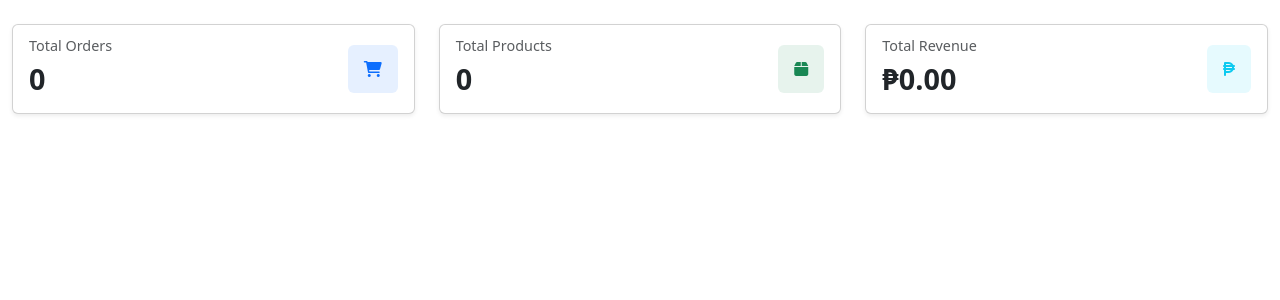
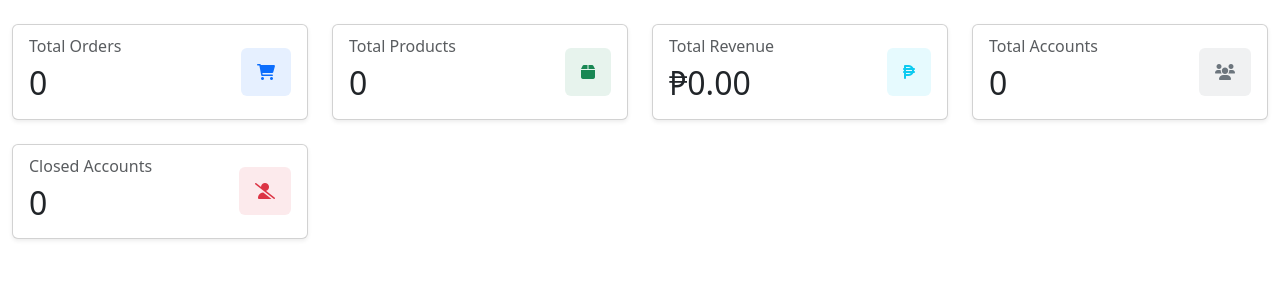
Before and after one commit to ArkyNiel/swabe-apparel, a PHP site: page /dashboard.php in a window 1280 px wide. Shown: the top 300 px of the page. Run offline with PHP 8.4, Linux system fonts and the light colour scheme; some libraries are stand-ins or nearby versions.

Commit message:
seperated css

```diff
--- a/admin-side/links/dashboard.php
+++ b/admin-side/links/dashboard.php
@@ -1,9 +1,10 @@
-<link rel="stylesheet" href="../../assets/bootswatch/css/bootstrap.min.css">
+<link rel="stylesheet" href="./../assets/bootswatch/css/bootstrap.min.css">
+<link rel="stylesheet" href="./../assets/css/dashboard.css">
 
 <div class="container-fluid py-4">
     <div class="row g-4">
         <!-- Total Orders Card -->
-        <div class="col-12 col-md-4">
+        <div class="col-12 col-md-3">
             <div class="card h-100 shadow-sm">
                 <div class="card-body">
                     <div class="d-flex justify-content-between align-items-center">
@@ -20,7 +21,7 @@
         </div>
 
         <!-- Total Products Card -->
-        <div class="col-12 col-md-4">
+        <div class="col-12 col-md-3">
             <div class="card h-100 shadow-sm">
                 <div class="card-body">
                     <div class="d-flex justify-content-between align-items-center">
@@ -37,7 +38,7 @@
         </div>
 
         <!-- Total Revenue Card -->
-        <div class="col-12 col-md-4">
+        <div class="col-12 col-md-3">
             <div class="card h-100 shadow-sm">
                 <div class="card-body">
                     <div class="d-flex justify-content-between align-items-center">
@@ -52,6 +53,40 @@
                 </div>
             </div>
         </div>
+
+        <!-- Total Accounts Card -->
+        <div class="col-12 col-md-3">
+            <div class="card h-100 shadow-sm">
+                <div class="card-body">
+                    <div class="d-flex justify-content-between align-items-center">
+                        <div>
+                            <h6 class="card-subtitle mb-2 text-muted">Total Accounts</h6>
+                            <h2 class="card-title mb-0">0</h2>
+                        </div>
+                        <div class="bg-secondary bg-opacity-10 p-3 rounded">
+                            <i class="fas fa-users text-secondary"></i>
+                        </div>
+                    </div>
+                </div>
+            </div>
+        </div>
+
+        <!-- Closed Accounts Card -->
+        <div class="col-12 col-md-3">
+            <div class="card h-100 shadow-sm">
+                <div class="card-body">
+                    <div class="d-flex justify-content-between align-items-center">
+                        <div>
+                            <h6 class="card-subtitle mb-2 text-muted">Closed Accounts</h6>
+                            <h2 class="card-title mb-0">0</h2>
+                        </div>
+                        <div class="bg-danger bg-opacity-10 p-3 rounded">
+                            <i class="fas fa-user-slash text-danger"></i>
+                        </div>
+                    </div>
+                </div>
+            </div>
+        </div>
     </div>
 </div>
 
@@ -59,37 +94,3 @@
 <link href="https://cdn.jsdelivr.net/npm/bootstrap@5.3.0/dist/css/bootstrap.min.css" rel="stylesheet">
 <link href="https://cdnjs.cloudflare.com/ajax/libs/font-awesome/6.0.0/css/all.min.css" rel="stylesheet">
 <script src="https://cdn.jsdelivr.net/npm/bootstrap@5.3.0/dist/js/bootstrap.bundle.min.js"></script>
-
-<style>
-/* Custom styles to enhance Bootstrap */
-.card {
-    transition: transform 0.2s ease;
-}
-
-.card:hover {
-    transform: translateY(-2px);
-}
-
-.card-title {
-    font-size: 1.8rem;
-    font-weight: 600;
-}
-
-.card-subtitle {
-    font-size: 0.9rem;
-}
-
-.bg-opacity-10 {
-    --bs-bg-opacity: 0.1;
-}
-
-.table th {
-    font-weight: 600;
-    background-color: #f8f9fa;
-}
-
-.badge {
-    padding: 0.5em 0.8em;
-    font-weight: 500;
-}
-</style>
```
Also changed, not shown: admin-side/components/sidebar.php (+0 -7 lines), assets/css/dashboard.css (added, +31 -0 lines), admin-side/links/allproducts.php (deleted).
